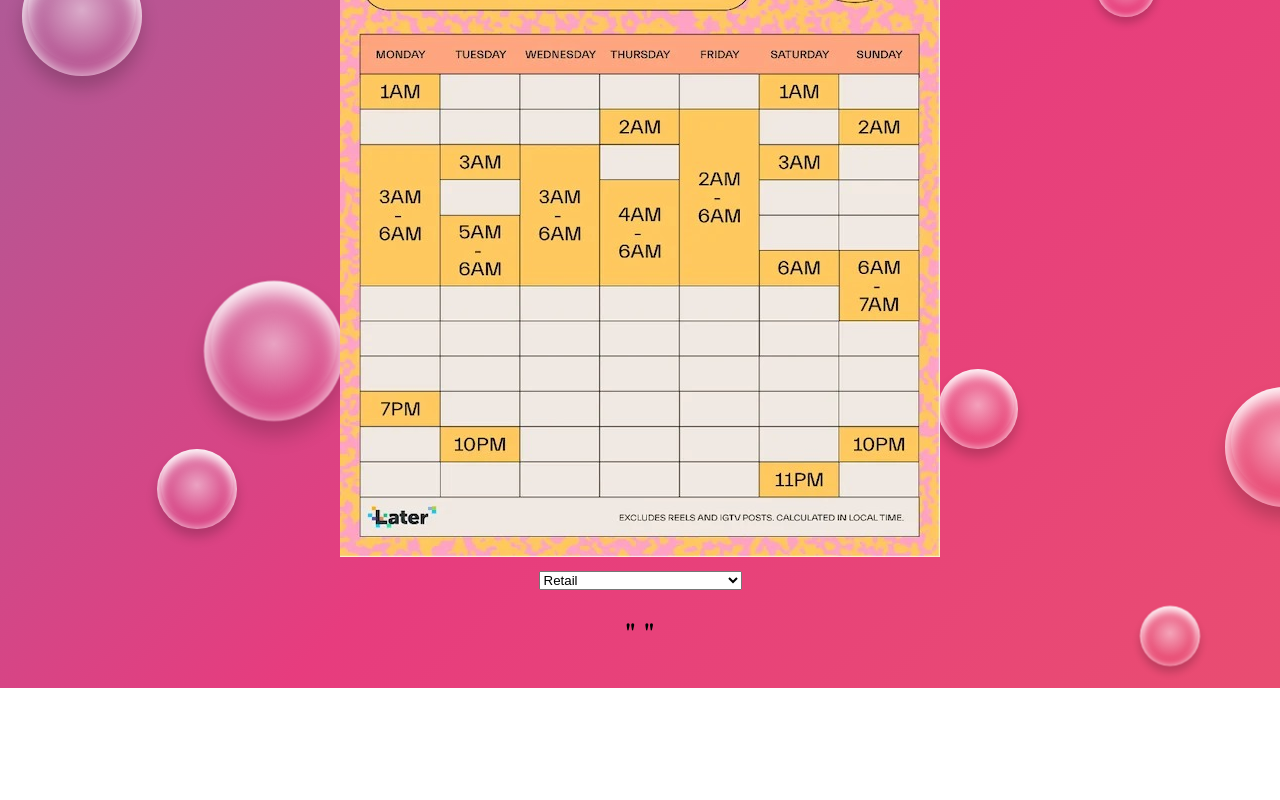
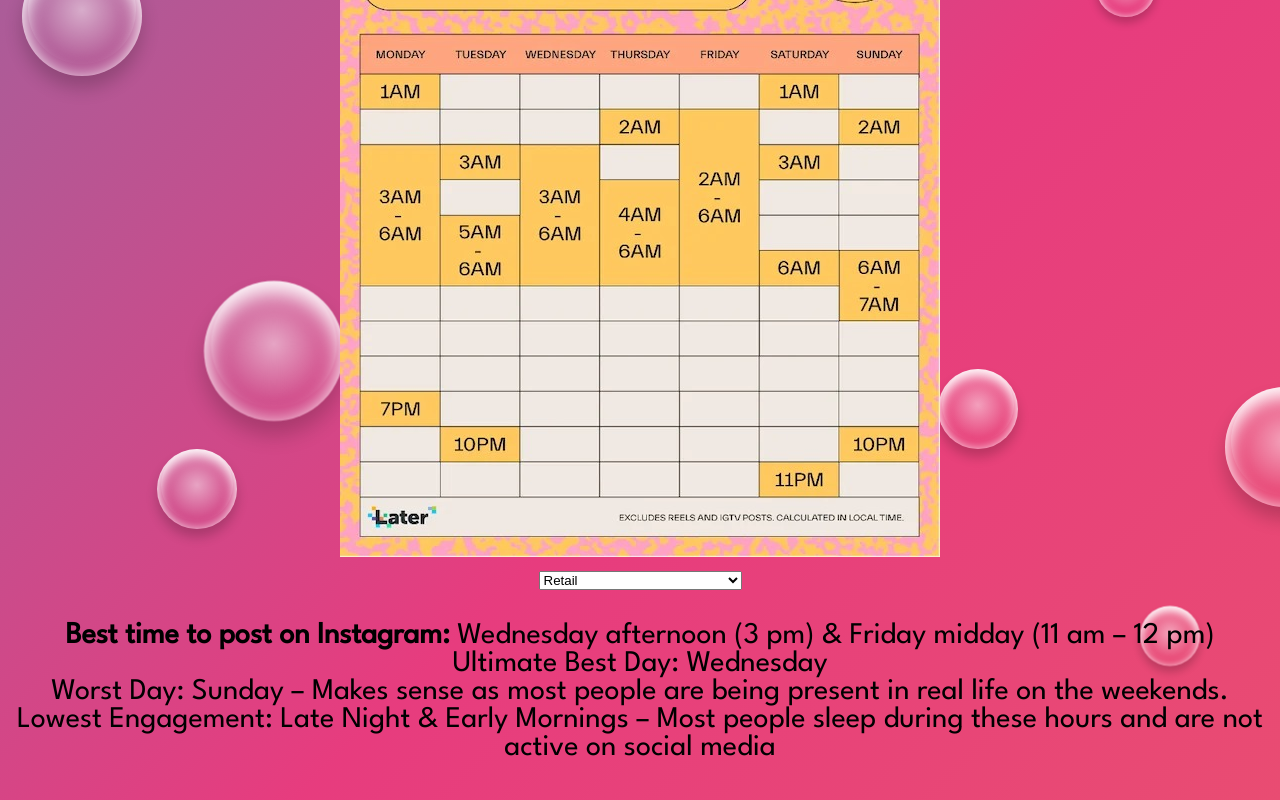
Before and after one commit to ishaan812/LOC4.0_PleaseWork, a React (Create React App) app in the folder social_media/: page /instagram in a window 1280 px wide. Shown: the part 613-1413 px from the top of the page. Before the commit the page ends 1301 px from the top, so only its background shows below. Built offline with nearby package versions, Linux system fonts and the light colour scheme.

Commit message:
asaa
sss

```diff
--- a/social_media/src/components/Instagrampage/instagram.jsx
+++ b/social_media/src/components/Instagrampage/instagram.jsx
@@ -8,7 +8,7 @@ const Instagram = () => {
 
       const list1 = ["Retail", "Food and Beverage", "Business, Travel and Tourism", "Healthcare", "Education", "Tech Media and Entertainment"];
 
-      const [DropDownList,SetDropDownList]=useState("");
+      const [DropDownList,SetDropDownList]=useState("Retail");
 
 
 
@@ -69,12 +69,29 @@ const Instagram = () => {
       <option value="Tech Media and Entertainment">Tech Media and Entertainment</option>
     </select>
     {
-      DropDownList === "Retail" ? <p>Hello World!</p> :
-      (DropDownList ==="Food and Beverage" ? <p>Hello World 1</p> :
-      (DropDownList ==="Healthcare" ? <p>Hello World 1</p> :
-      (DropDownList ==="Education" ? <p>Hello World 1</p> :
-      (DropDownList ==="Travel and Tourism" ? <p>Hello World 1</p> :
-      (DropDownList ==="Tech Media and Entertainment" ? <p>Hello World 1</p>: <p>" "</p>)))))
+      DropDownList === "Retail" ? <p><b>Best time to post on Instagram:</b> Wednesday afternoon (3 pm) & Friday midday (11 am – 12 pm)<br />
+      Ultimate Best Day: Wednesday<br />
+      Worst Day: Sunday – Makes sense as most people are being present in real life on the weekends. <br />
+      Lowest Engagement: Late Night & Early Mornings – Most people sleep during these hours and are not active on social media<br />
+      </p> :
+      (DropDownList ==="Food and Beverage" ? <p><b>Best time to post on Instagram:</b> Wednesday, Thursday, Friday, Saturday-
+      Best Hours: Noon- Most people check their phones around lunch time-
+      Most Engaging Day: Friday kicks off the weekend and plans for reservations spike
+      Worst Days for Engagement: Saturday & Sundays</p> :
+      (DropDownList ==="Healthcare" ? <p><b>Best time to post on Instagram:</b> Fridays, Tuesdays, and Wednesdays
+      Most Engaging: Between 11am & 1pm, and between 9am and 10am.</p> :
+      (DropDownList ==="Education" ? <p><b>Best time to post on Instagram:</b> Tuesday at 8 am
+      Most Consistent Engagement: Weekdays from 9 am to 3 pm
+      Worst Days for Engagement: Saturday & Sundays have minimal engagement in most industries</p> :
+      (DropDownList ==="Travel and Tourism" ? <p><b>Best time to post on Instagram:</b> Friday mornings at 10 am
+      Most Consistent Engagement: Wednesday through Saturday (10 am – 8 pm)
+      Highest Engagement: Wednesday & Friday mid morning and Saturday nights (6 pm – 8 pm)
+      Worst Days for Engagement: Sunday due to the lack of activity on Instagram on this day.</p> :
+      (DropDownList ==="Tech Media and Entertainment" ? <p><b>Best time to post on Instagram:</b> Wednesday morning at 6 am or 9 am
+      Best time to post on Instagram: Wednesday mid-morning from 10-11 am, Friday morning from 7-10 am and Saturday morning from 7-11 am.
+      Worst Day: Sunday-Most people do not check social as often on the weekends in this industry.<b>Best time to post on Instagram:</b> Friday morning (9 am)
+Best Engagement: Wednesday, Thursday and Friday during work hours (8-5 pm)
+Lowest Engagement: Saturday and Sunday – Most people have these days off from work, are more present in real life activities and therefore not as active on social media</p>: <p>" "</p>)))))
     }
 
 
```
